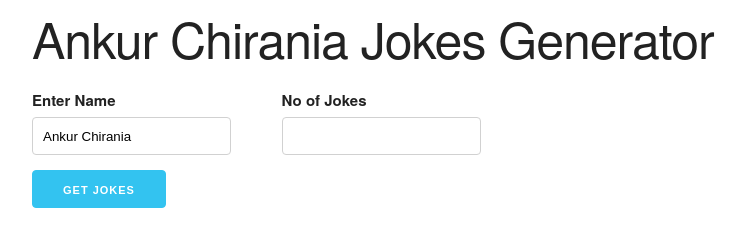
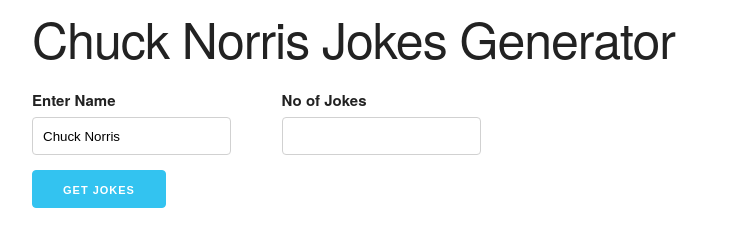
Before and after one commit to ashay20/short-projects, a plain HTML site: page jokes-gen/index.html in a window 1280 px wide. Shown: the whole page, without its empty margins (128-873 px from the left). Drawn offline with nearby package versions, Linux system fonts and the light colour scheme.

Commit message:
Minor changes to jokes gen website

```diff
--- a/jokes-gen/app.js
+++ b/jokes-gen/app.js
@@ -3,8 +3,8 @@ document.querySelector('.get-jokes').addEventListener('click', genJokes);
 function genJokes(e) {
   const num = document.getElementById('number').value;
   const name = document.getElementById('name').value.split(' ');
-  console.log(num);
-  console.log(`https://api.icndb.com/jokes/random/${num}?firstName=${name[0]}&lastName=${name[1]}`);
+  // console.log(num);
+  // console.log(`https://api.icndb.com/jokes/random/${num}?firstName=${name[0]}&lastName=${name[1]}`);
 
   const xhr = new XMLHttpRequest();
 
--- a/jokes-gen/index.html
+++ b/jokes-gen/index.html
@@ -8,12 +8,12 @@
 </head>
 <body>
   <div class="container">
-    <h1>Ankur Chirania Jokes Generator</h1>
+    <h1>Chuck Norris Jokes Generator</h1>
     <form>
       <div class="row">
         <div class="three columns">
           <label for="name">Enter Name</label>
-          <input type="text" id="name" value="Ankur Chirania">
+          <input type="text" id="name" value="Chuck Norris">
         </div>
         <div class="three columns">
           <label for="number">No of Jokes</label>
```
